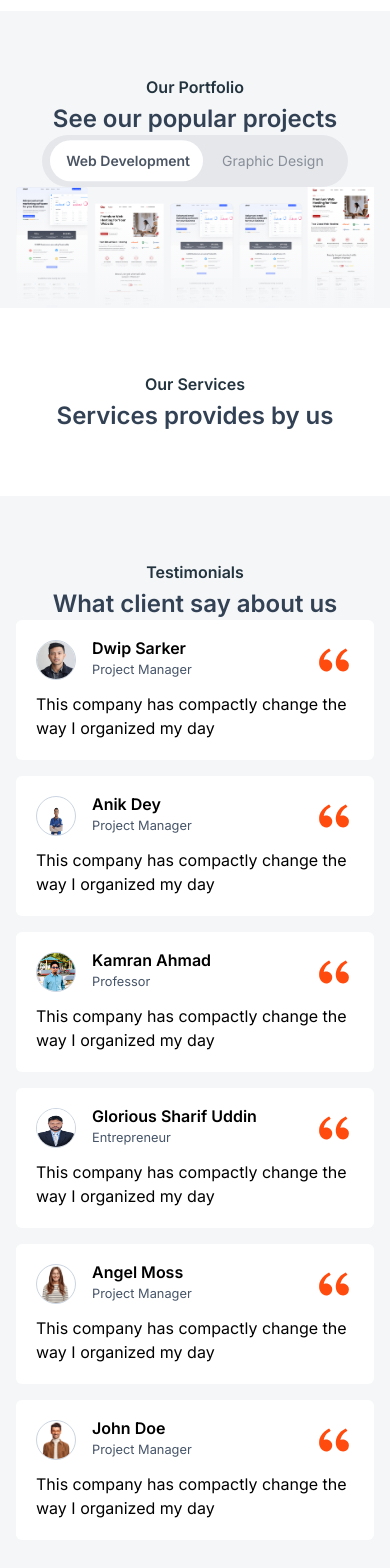
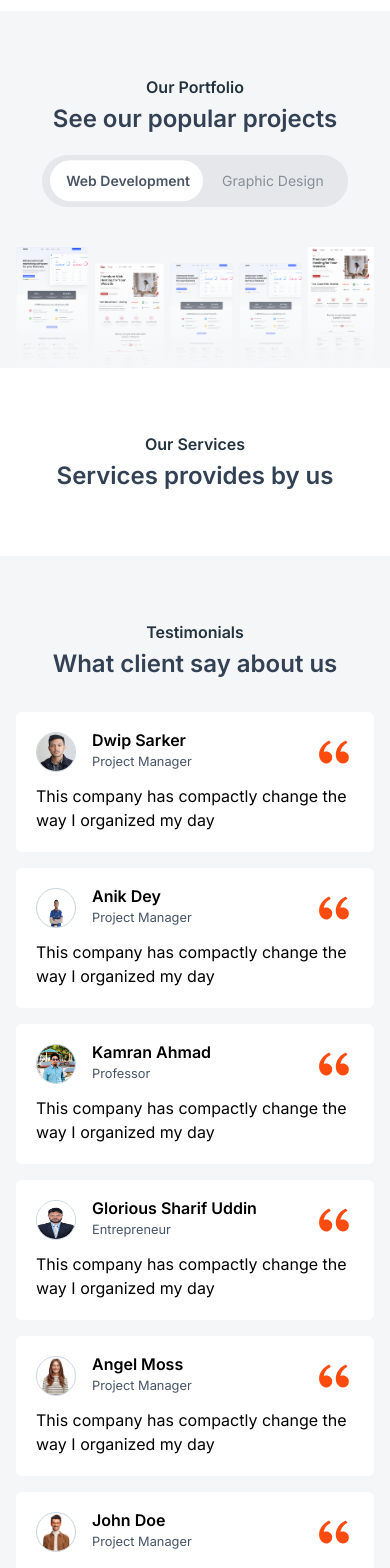
Before and after one commit to remesoft/company, a React (Vite) app: page / in a window 390 px wide. Shown: the part 2480-4048 px from the top of the page. Built offline with nearby package versions, Linux system fonts and the light colour scheme.

Commit message:
update on ui basics

```diff
--- a/src/components/Team.jsx
+++ b/src/components/Team.jsx
@@ -12,7 +12,7 @@ export default function Team() {
           title="Management Team"
           subtitle="Commitment From Leaders"
         />
-        <div className="mx-auto flex max-w-[800px] justify-center gap-5">
+        <div className="mx-auto mt-12 flex max-w-[800px] justify-center gap-5 lg:mt-12">
           {/* card one start  */}
           <div>
             <div className="mb-5 h-[400px] overflow-hidden rounded-md bg-slate-200">
--- a/src/components/Testimonials.jsx
+++ b/src/components/Testimonials.jsx
@@ -13,7 +13,7 @@ export default function Testimonials() {
           title="Testimonials"
           subtitle="What client say about us"
         />
-        <div className="grid gap-4 md:grid-cols-2 xl:grid-cols-3">
+        <div className="mt-8 grid gap-4 md:grid-cols-2 lg:mt-12 xl:grid-cols-3">
           {testimonialData.map((item, index) => (
             <TestimonialCard key={index} {...item} />
           ))}
--- a/src/components/ui/CategorySelector.jsx
+++ b/src/components/ui/CategorySelector.jsx
@@ -23,7 +23,7 @@ export default function CategorySelector() {
   }, [selected]);
 
   return (
-    <div className="flex items-center justify-center text-sm">
+    <div className="mb-10 mt-5 flex items-center justify-center text-sm">
       <div
         ref={containerRef}
         className="relative flex rounded-full bg-gray-200 p-2"
```
